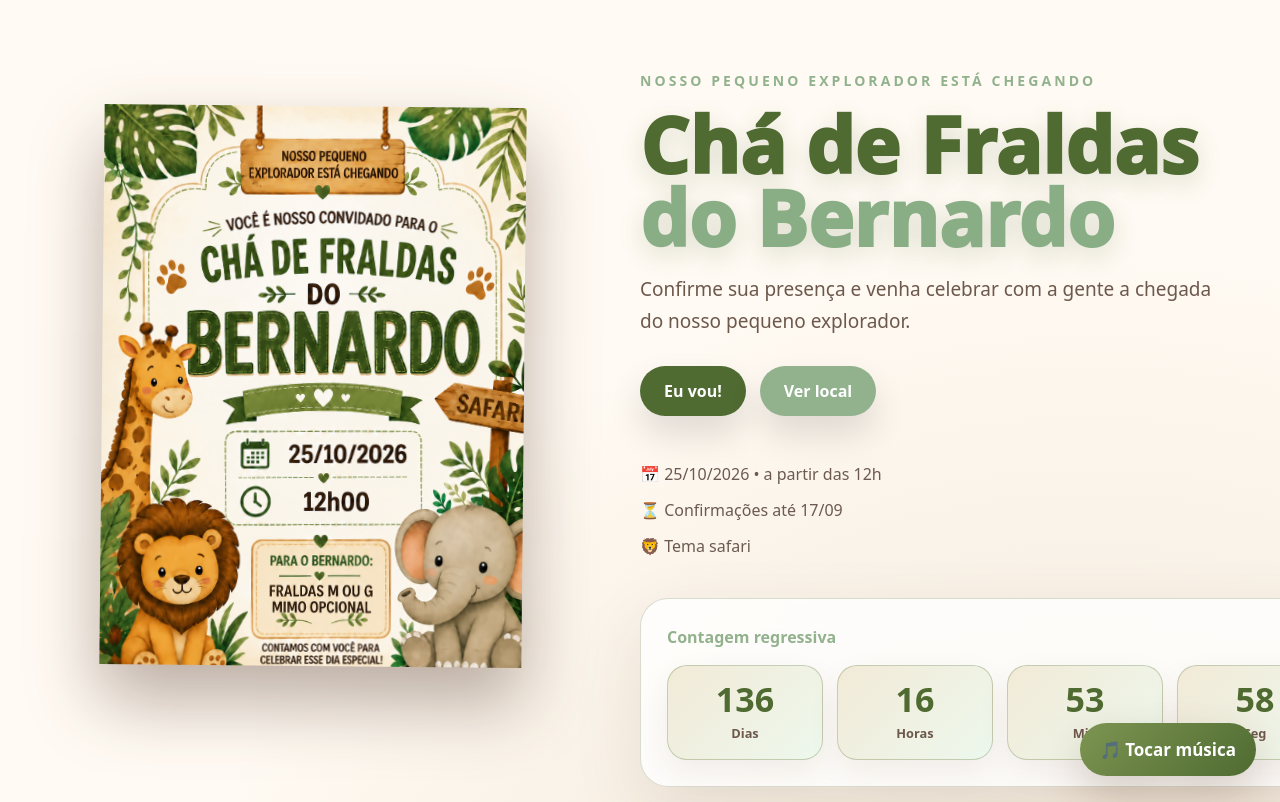
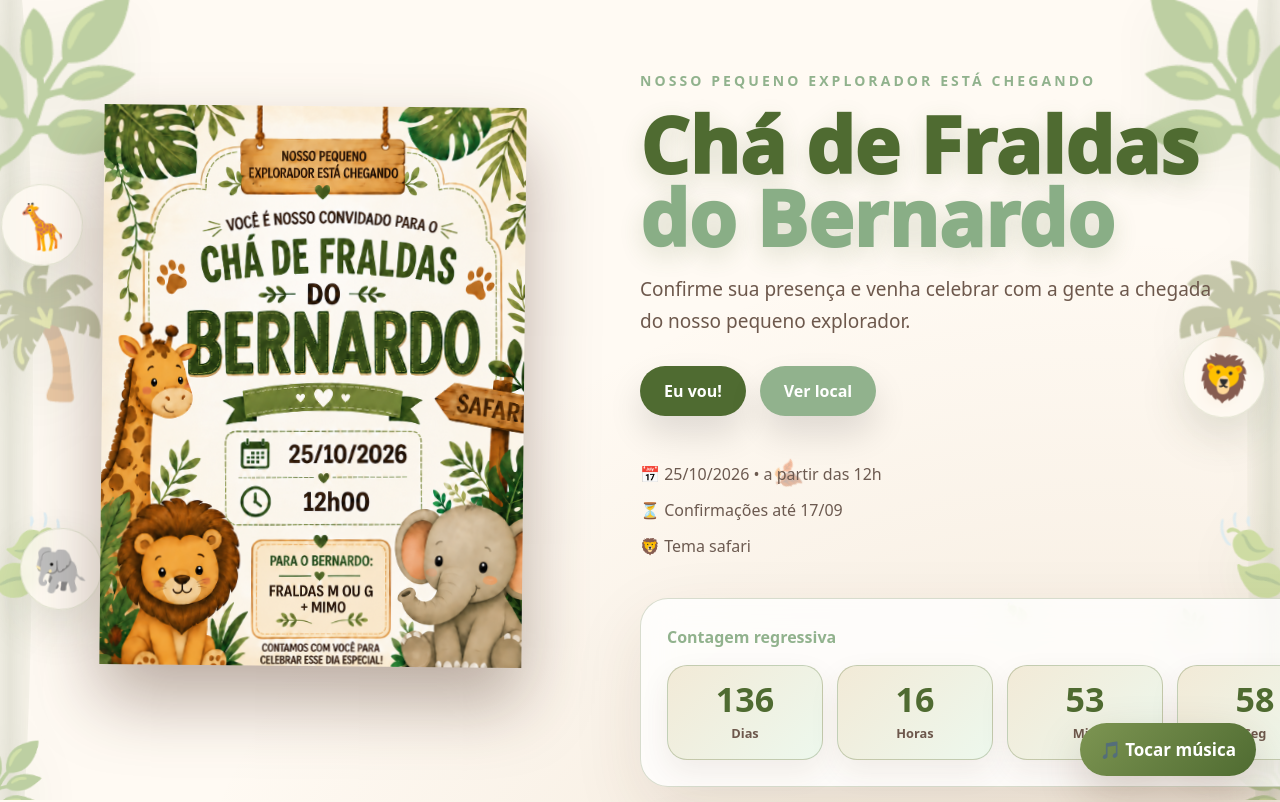
Before and after one commit to thiagor125/cowboy-cowgirl-rsvp, a Next.js app: page / in a window 1280 px wide. Shown: the top 802 px of the page. Built offline with nearby package versions, Linux system fonts and the light colour scheme; no server answers; the database is empty.

Commit message:
adiciona ambientacao safari animada (#4)

```diff
--- a/app/globals.css
+++ b/app/globals.css
@@ -23,6 +23,149 @@ body {
     #fffaf3;
   position: relative;
   overflow-x: hidden;
+}
+
+.safari-scenery {
+  position: fixed;
+  inset: 0;
+  z-index: 2;
+  overflow: hidden;
+  pointer-events: none;
+}
+
+.jungle-edge {
+  position: absolute;
+  top: -8vh;
+  bottom: -12vh;
+  width: clamp(90px, 9vw, 170px);
+  opacity: .42;
+  filter: drop-shadow(0 18px 28px rgba(43, 72, 33, .16));
+}
+
+.jungle-edge::before {
+  content: "";
+  position: absolute;
+  inset: 0 30%;
+  border-radius: 48%;
+  background: linear-gradient(90deg, rgba(83, 111, 52, .08), rgba(63, 91, 42, .3), rgba(83, 111, 52, .08));
+}
+
+.jungle-edge-left {
+  left: -48px;
+  transform: translate3d(0, var(--safari-drift-slow, 0), 0);
+}
+
+.jungle-edge-right {
+  right: -48px;
+  transform: scaleX(-1) translate3d(0, var(--safari-drift-slow, 0), 0);
+}
+
+.jungle-crown,
+.jungle-tree,
+.jungle-leaf {
+  position: absolute;
+  display: block;
+  filter: saturate(.82);
+}
+
+.jungle-crown {
+  top: 3%;
+  left: 3%;
+  font-size: clamp(90px, 12vw, 180px);
+  animation: canopy-sway 6s ease-in-out infinite;
+}
+
+.jungle-tree {
+  top: 31%;
+  left: 8%;
+  font-size: clamp(80px, 10vw, 150px);
+  animation: canopy-sway 7s ease-in-out -2s infinite;
+}
+
+.jungle-leaf {
+  font-size: clamp(46px, 6vw, 88px);
+  animation: leaf-breathe 4.8s ease-in-out infinite;
+}
+
+.leaf-a,
+.leaf-c {
+  top: 58%;
+  left: 16%;
+}
+
+.leaf-b,
+.leaf-d {
+  top: 82%;
+  left: 1%;
+  animation-delay: -2.2s;
+}
+
+.scroll-animal {
+  position: absolute;
+  display: grid;
+  place-items: center;
+  width: 82px;
+  height: 82px;
+  border: 1px solid rgba(118, 143, 83, .18);
+  border-radius: 50%;
+  background: rgba(255, 250, 243, .8);
+  box-shadow: 0 18px 45px rgba(67, 78, 43, .14);
+  font-size: 45px;
+  backdrop-filter: blur(8px);
+  will-change: transform;
+}
+
+.animal-giraffe {
+  left: max(1.5vw, 18px);
+  top: 23%;
+  transform: translate3d(0, var(--safari-drift-medium, 0), 0) rotate(-5deg);
+  animation: animal-peek-left 5.5s ease-in-out infinite;
+}
+
+.animal-lion {
+  right: max(1.5vw, 18px);
+  top: 42%;
+  transform: translate3d(0, var(--safari-drift-fast, 0), 0) rotate(5deg);
+  animation: animal-peek-right 6s ease-in-out -1.4s infinite;
+}
+
+.animal-elephant {
+  left: max(1.5vw, 18px);
+  top: 66%;
+  transform: translate3d(0, var(--safari-drift-fast, 0), 0) rotate(4deg);
+  animation: animal-peek-left 6.5s ease-in-out -2.6s infinite;
+}
+
+.animal-monkey {
+  right: max(1.5vw, 18px);
+  top: 84%;
+  transform: translate3d(0, var(--safari-drift-medium, 0), 0) rotate(-6deg);
+  animation: animal-peek-right 5.8s ease-in-out -3.2s infinite;
+}
+
+.floating-leaves span {
+  position: absolute;
+  top: -12vh;
+  opacity: .42;
+  font-size: 24px;
+  animation: leaf-fall 14s linear infinite;
+}
+
+.floating-leaves span:nth-child(1) { left: 11%; animation-delay: -3s; }
+.floating-leaves span:nth-child(2) { left: 34%; animation-delay: -9s; animation-duration: 17s; }
+.floating-leaves span:nth-child(3) { left: 58%; animation-delay: -5s; animation-duration: 19s; }
+.floating-leaves span:nth-child(4) { left: 77%; animation-delay: -12s; animation-duration: 16s; }
+.floating-leaves span:nth-child(5) { left: 91%; animation-delay: -7s; animation-duration: 18s; }
+
+.reveal-on-scroll {
+  opacity: .2;
+  transform: translateY(48px) scale(.985);
+  transition: opacity .8s ease, transform .8s cubic-bezier(.2, .8, .2, 1);
+}
+
+.reveal-on-scroll.is-visible {
+  opacity: 1;
+  transform: translateY(0) scale(1);
 }
 
 .music-btn {
@@ -900,7 +1043,54 @@ footer strong {
   }
 }
 
+@keyframes canopy-sway {
+  0%, 100% { transform: rotate(-4deg) translateY(0); }
+  50% { transform: rotate(5deg) translateY(-10px); }
+}
+
+@keyframes leaf-breathe {
+  0%, 100% { transform: rotate(-6deg) scale(.94); }
+  50% { transform: rotate(8deg) scale(1.06); }
+}
+
+@keyframes animal-peek-left {
+  0%, 100% { margin-left: -30px; }
+  50% { margin-left: 2px; }
+}
+
+@keyframes animal-peek-right {
+  0%, 100% { margin-right: -30px; }
+  50% { margin-right: 2px; }
+}
+
+@keyframes leaf-fall {
+  0% { transform: translate3d(0, -12vh, 0) rotate(0); }
+  50% { transform: translate3d(45px, 55vh, 0) rotate(190deg); }
+  100% { transform: translate3d(-20px, 118vh, 0) rotate(380deg); }
+}
+
 @media (max-width: 980px) {
+  .jungle-edge {
+    opacity: .3;
+    width: 92px;
+  }
+
+  .scroll-animal {
+    width: 58px;
+    height: 58px;
+    font-size: 32px;
+    opacity: .78;
+  }
+
+  .animal-giraffe,
+  .animal-elephant {
+    left: -17px;
+  }
+
+  .animal-lion,
+  .animal-monkey {
+    right: -17px;
+  }
   .floating-invite {
     position: relative;
     left: auto;
@@ -970,6 +1160,18 @@ footer strong {
 }
 
 @media (max-width: 520px) {
+  .floating-leaves span:nth-child(even),
+  .animal-monkey {
+    display: none;
+  }
+
+  .jungle-edge {
+    opacity: .22;
+  }
+
+  .scroll-animal {
+    opacity: .62;
+  }
   .content {
     width: min(92vw, 720px);
   }
@@ -1013,6 +1215,16 @@ footer strong {
     animation-duration: .01ms !important;
     animation-iteration-count: 1 !important;
     transition-duration: .01ms !important;
+  }
+
+  .scroll-animal,
+  .jungle-edge {
+    transform: none;
+  }
+
+  .reveal-on-scroll {
+    opacity: 1;
+    transform: none;
   }
 }
 
--- a/app/page.tsx
+++ b/app/page.tsx
@@ -275,6 +275,8 @@ export default function Home() {
 
   return (
     <main className="site">
+      <SafariScenery />
+
       <button type="button" onClick={() => setMusicOpen(!musicOpen)} className="music-btn">
         {musicOpen ? "🔇 Parar música" : "🎵 Tocar música"}
       </button>
@@ -292,7 +294,7 @@ export default function Home() {
 
       <aside className="floating-invite">
         <Image
-          src="/convite-bernardo-25-outubro.png"
+          src="/convite-bernardo-25-outubro-v2.png"
           alt="Convite para o chá de fraldas do Bernardo"
           width={620}
           height={900}
@@ -471,7 +473,7 @@ export default function Home() {
           <div className="gift-highlight">
             <strong>👶 Fraldas M ou G para o Bernardo</strong>
             <span>
-              Se desejar, um mimo é opcional 💚
+              + mimo 💚
             </span>
           </div>
         </section>
@@ -502,6 +504,76 @@ export default function Home() {
         </footer>
       </section>
     </main>
+  );
+}
+
+function SafariScenery() {
+  useEffect(() => {
+    const root = document.documentElement;
+    const cards = Array.from(document.querySelectorAll<HTMLElement>(".section-card"));
+    let animationFrame = 0;
+
+    const updateScroll = () => {
+      cancelAnimationFrame(animationFrame);
+      animationFrame = requestAnimationFrame(() => {
+        root.style.setProperty("--safari-drift-slow", `${window.scrollY * -0.045}px`);
+        root.style.setProperty("--safari-drift-medium", `${window.scrollY * -0.075}px`);
+        root.style.setProperty("--safari-drift-fast", `${window.scrollY * -0.11}px`);
+      });
+    };
+
+    const observer = new IntersectionObserver(
+      (entries) => {
+        entries.forEach((entry) => {
+          entry.target.classList.toggle("is-visible", entry.isIntersecting);
+        });
+      },
+      { threshold: 0.12, rootMargin: "0px 0px -8%" }
+    );
+
+    cards.forEach((card) => {
+      card.classList.add("reveal-on-scroll");
+      observer.observe(card);
+    });
+
+    updateScroll();
+    window.addEventListener("scroll", updateScroll, { passive: true });
+
+    return () => {
+      cancelAnimationFrame(animationFrame);
+      window.removeEventListener("scroll", updateScroll);
+      observer.disconnect();
+      cards.forEach((card) => card.classList.remove("reveal-on-scroll", "is-visible"));
+      root.style.removeProperty("--safari-drift-slow");
+      root.style.removeProperty("--safari-drift-medium");
+      root.style.removeProperty("--safari-drift-fast");
+    };
+  }, []);
+
+  return (
+    <div className="safari-scenery" aria-hidden="true">
+      <div className="jungle-edge jungle-edge-left">
+        <span className="jungle-crown">🌿</span>
+        <span className="jungle-tree">🌴</span>
+        <span className="jungle-leaf leaf-a">🍃</span>
+        <span className="jungle-leaf leaf-b">🌿</span>
+      </div>
+      <div className="jungle-edge jungle-edge-right">
+        <span className="jungle-crown">🌿</span>
+        <span className="jungle-tree">🌴</span>
+        <span className="jungle-leaf leaf-c">🍃</span>
+        <span className="jungle-leaf leaf-d">🌿</span>
+      </div>
+
+      <span className="scroll-animal animal-giraffe">🦒</span>
+      <span className="scroll-animal animal-lion">🦁</span>
+      <span className="scroll-animal animal-elephant">🐘</span>
+      <span className="scroll-animal animal-monkey">🐒</span>
+
+      <div className="floating-leaves">
+        <span>🍃</span><span>🌿</span><span>🍂</span><span>🍃</span><span>🌿</span>
+      </div>
+    </div>
   );
 }
 
```
Also changed, not shown: public/convite-bernardo-25-outubro-v2.png (added).
